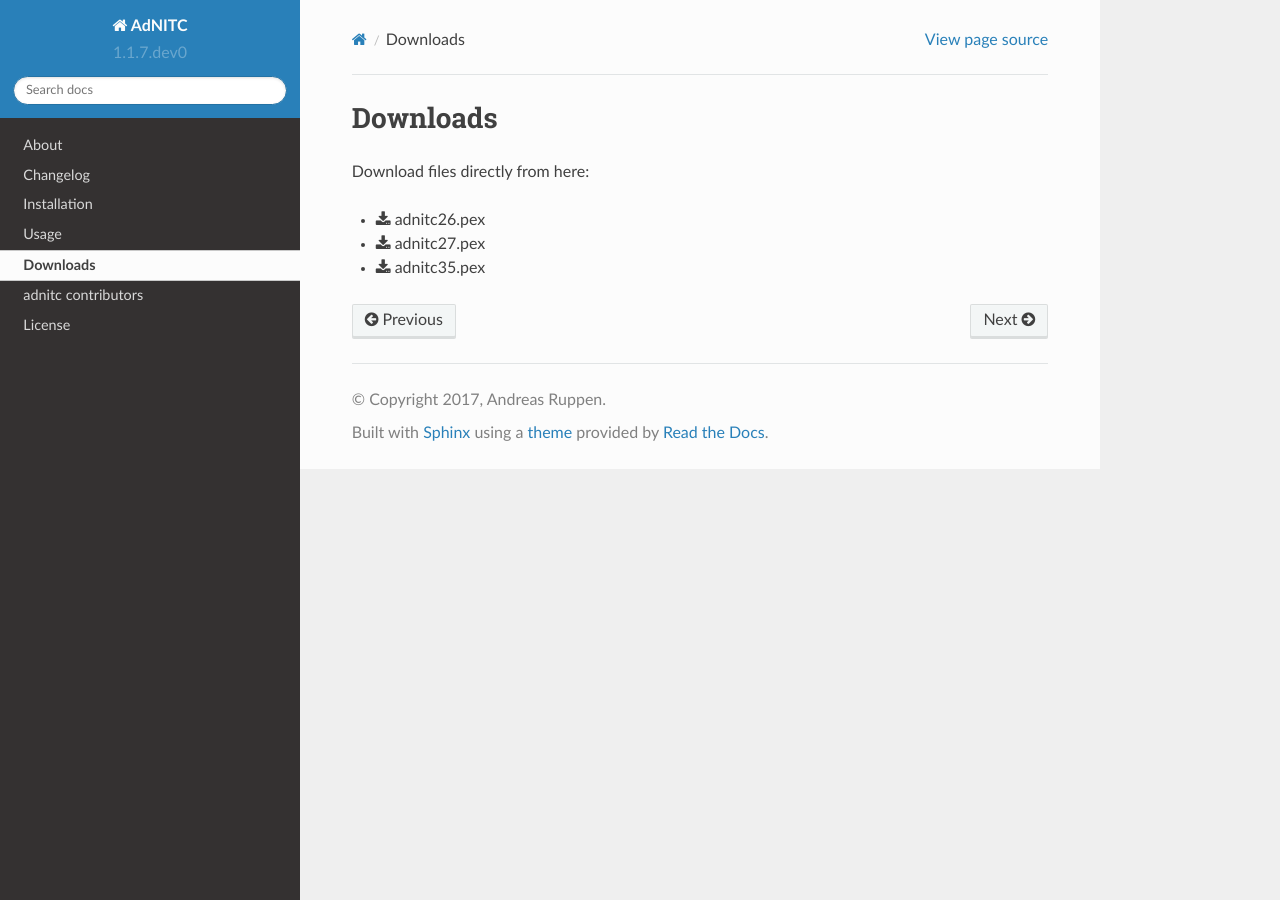
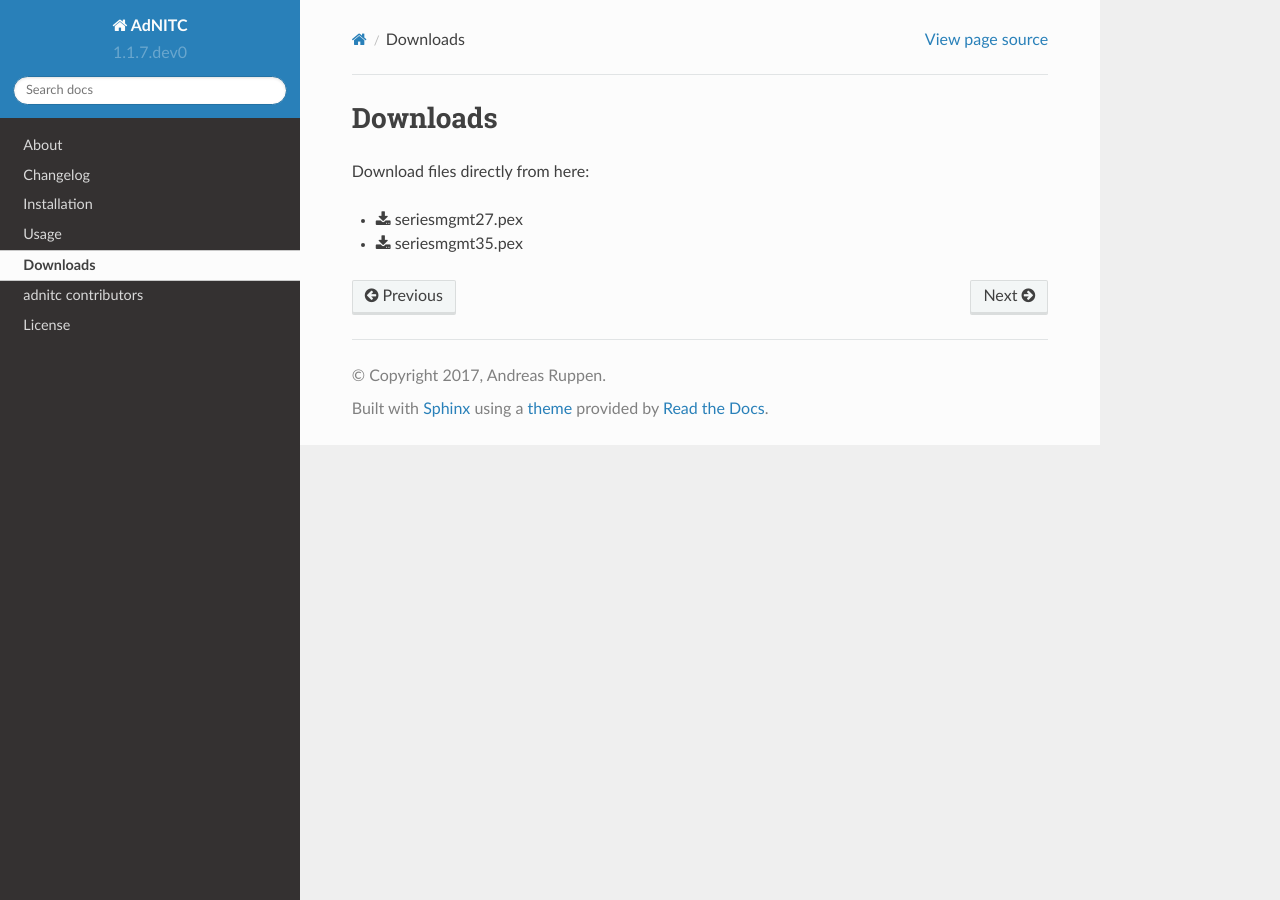
Before and after one commit to digsim/seriesManagementSystem, a Sphinx documentation site: the page built from docs/downloads.rst, in a window 1280 px wide. Built offline with Sphinx 7.4.7 and the Read the Docs theme 2.0.0, drawn with Linux system fonts in a browser that asks for light colours.

Commit message:
Point to the right download files

```diff
--- a/docs/downloads.rst
+++ b/docs/downloads.rst
@@ -5,6 +5,5 @@ Downloads
 
     Download files directly from here:
 
-    * :download:`adnitc26.pex <../dist/adnitc26.pex>`
-    * :download:`adnitc27.pex <../dist/adnitc27.pex>`
-    * :download:`adnitc35.pex <../dist/adnitc35.pex>`
+    * :download:`seriesmgmt27.pex <../dist/seriesmgmt27.pex>`
+    * :download:`seriesmgmt35.pex <../dist/seriesmgmt35.pex>`
--- a/docs/install.rst
+++ b/docs/install.rst
@@ -11,9 +11,8 @@ From this point on, the binary can be executed by calling the *pex* file directl
 
     Download files directly from here:
 
-    * :download:`adnitc26.pex <../dist/adnitc26.pex>`
-    * :download:`adnitc27.pex <../dist/adnitc27.pex>`
-    * :download:`adnitc35.pex <../dist/adnitc35.pex>`
+    * :download:`seriesmgmt27.pex <../dist/seriesmgmt27.pex>`
+    * :download:`seriesmgmt35.pex <../dist/seriesmgmt35.pex>`
 
 From pip
 ---------
```
